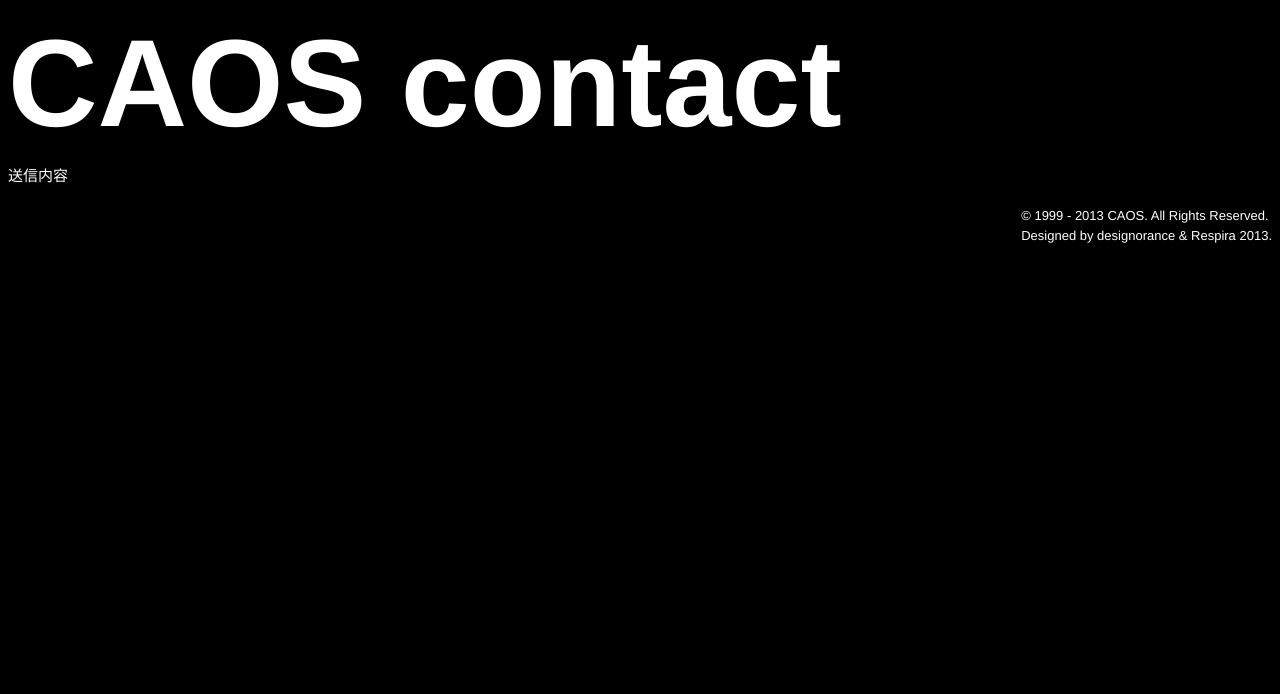
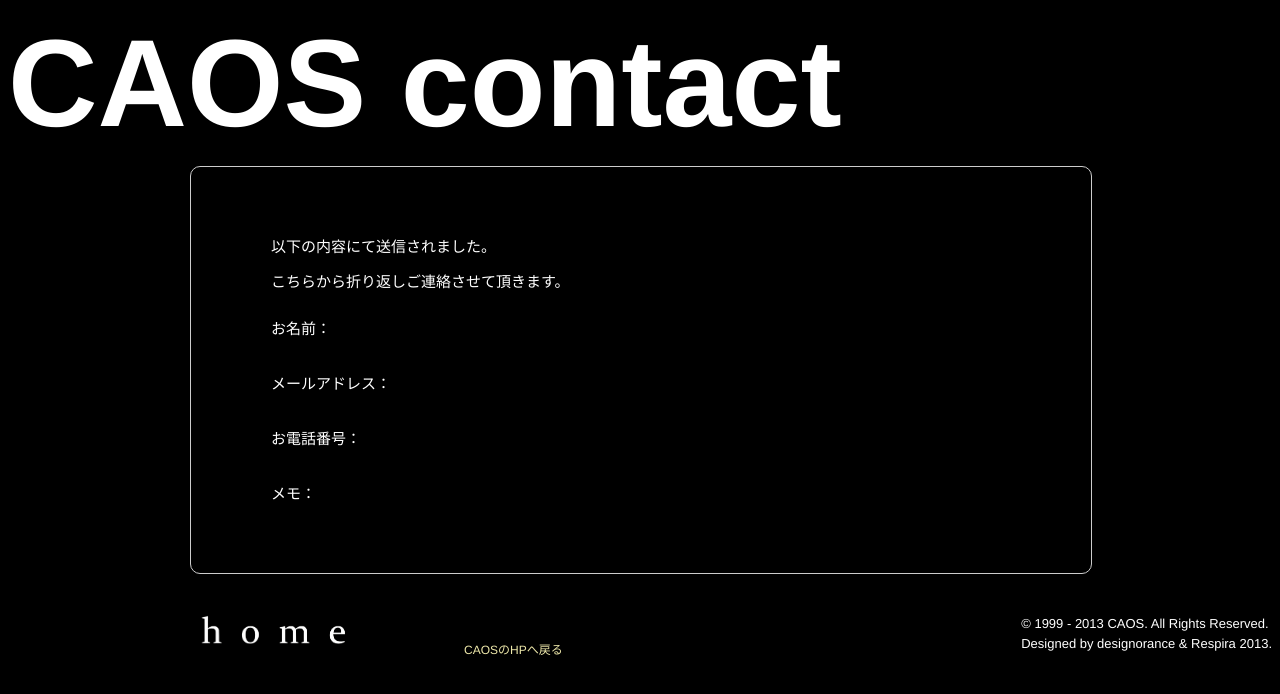
Before and after one commit to iwhurtafly/caos, a Rails app: template app/views/contacts/create.html.erb in a window 1280 px wide. Shown: the top 694 px of the page. Run offline with Rails 7, Linux system fonts and the light colour scheme; the template is opened without the code that fills it, so the values that code supplies are empty; style sheets or scripts are compiled from the project's sources; some libraries are stand-ins or nearby versions.

Commit message:
Adding Contact Form

```diff
--- a/app/assets/stylesheets/caos.css.scss
+++ b/app/assets/stylesheets/caos.css.scss
@@ -71,7 +71,7 @@ a {
 a:link { color: #EEE8AA; }
 a:visited { color: #EEE8AA; }
 a:active { color: #ff0000; }
-a:hover { color: red; }
+a:hover { color: #48D1CC; }
 
 a:hover img {
 	opacity: 0.6;
--- a/app/mailers/contact_notifier.rb
+++ b/app/mailers/contact_notifier.rb
@@ -4,6 +4,7 @@ class ContactNotifier < ActionMailer::Base
 
   def create(contact)
     @contact = contact
-    mail to: ENV['CAOS_MAIL_TO'], subject: "Webサイトからの問い合わせ [#{contact.name}]", body:"TESTです。"
+    mail to: ENV['CAOS_MAIL_TO'], subject: "Webサイトからの問い合わせ [#{contact.name}]様",
+    body:"メールアドレス： #{contact.email} 電話番号： #{contact.tel} メモ： #{contact.text}"
   end
 end
--- a/app/views/contacts/create.html.erb
+++ b/app/views/contacts/create.html.erb
@@ -1,18 +1,25 @@
 <h1>CAOS contact</h1>
 
 
-<section class='input-confirm'>
-
-  <p> 送信内容 </p>
-
-	<div id='input-form'>
-	<dl>
-	<dt>
-	<p>	<%= @contact.name %></p>
-	<p>	<%= @contact.email %></p>
-	<p>	<%= @contact.tel %></p>
-	<p>	<%= @contact.text %></p>
-	</dt>
-
-</dl>
+<div id="container">
+  <div class="section">
+    <dl>
+      <dt>
+        <p> 以下の内容にて送信されました。<br>
+        こちらから折り返しご連絡させて頂きます。
+        </p>
+      </dt>
+    </dl>
+    <dl>
+	  <dt>
+	    <p>お名前：	<%= @contact.name %></p>
+	    <p>メールアドレス： <%= @contact.email %></p>
+	    <p>お電話番号： <%= @contact.tel %></p>
+	    <p>メモ： <%= @contact.text %></p>
+	  </dt>
+    </dl>
+  </div>
+  <div id="page-menu" style="float:left;">
+	  <a href="caos/home" id="home"><%= image_tag("menu/01home.png", :height => '40', :width => '274') %>CAOSのHPへ戻る</a>
+  </div>
 </div>
--- a/app/views/layouts/application.html.erb
+++ b/app/views/layouts/application.html.erb
@@ -63,6 +63,15 @@ box-shadow:0 1px 4px rgba(0,0,0,0.3);
   list-style:outside none;
 }
 
+.buttons {
+  padding-left: 280px;
+}
+
+#maximage2 {
+}
+.video {
+}
+
 </style>
 
 
--- a/config/environments/development.rb
+++ b/config/environments/development.rb
@@ -34,4 +34,8 @@ Caos::Application.configure do
 
   # Expands the lines which load the assets
   config.assets.debug = true
+
+  #e-mail test
+  config.action_mailer.delivery_method = :letter_opener
+
 end
```
Also changed, not shown: app/views/caos/home.html.erb (+8 -5 lines), app/views/contacts/show.html.erb (+13 -16 lines), Gemfile, Gemfile.lock, config/environment.rb (line endings or trailing spaces), 1 other file.
